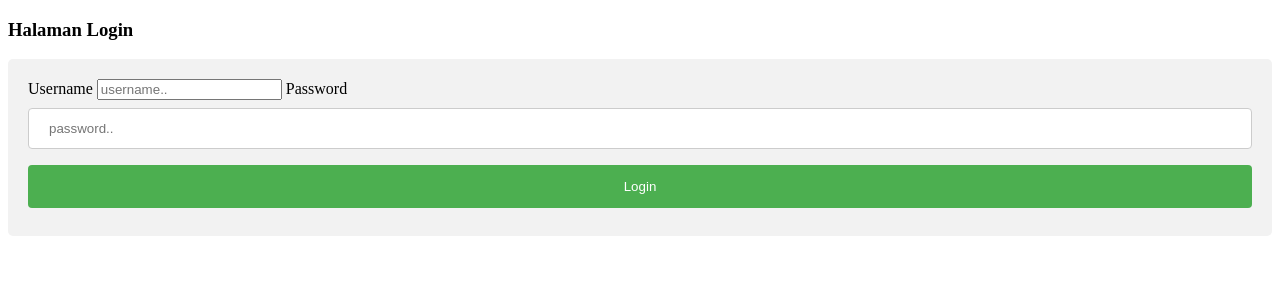
After one commit to bayupamungkss/latihan-crud, a CodeIgniter app: page /crud/login in a window 1280 px wide. The commit adds this page. Shown: the top 300 px of the page. Run offline with CodeIgniter, Linux system fonts and the light colour scheme.

Commit message:
first commit

```diff
--- a/application/config/autoload.php
+++ b/application/config/autoload.php
@@ -58,7 +58,7 @@ $autoload['packages'] = array();
 |
 |	$autoload['libraries'] = array('user_agent' => 'ua');
 */
-$autoload['libraries'] = array('database');
+$autoload['libraries'] = array('database','session');
 
 /*
 | -------------------------------------------------------------------
@@ -89,7 +89,7 @@ $autoload['drivers'] = array();
 |
 |	$autoload['helper'] = array('url', 'file');
 */
-$autoload['helper'] = array();
+$autoload['helper'] = array('form','url');
 
 /*
 | -------------------------------------------------------------------
--- a/application/controllers/kampus.php
+++ b/application/controllers/kampus.php
@@ -3,6 +3,11 @@ class Kampus extends CI_Controller{
 
     function __construct() {
         parent::__construct();
+
+    if($this->session->userdata('status') != "login"){
+        redirect(base_url("login"));
+    }
+
         $this->load->model ('m_data');
         $this->load->helper('url');
         $this->load->library('form_validation');
--- /dev/null
+++ b/application/controllers/login.php
@@ -0,0 +1,41 @@
+<?php
+
+class Login extends CI_Controller{
+
+    function __construct() {
+        parent::__construct();
+        $this->load->model ('m_data');
+    }
+    function index() {
+        $this->load->view('tampil_login');
+    }
+
+    function aksi_login(){
+        $username = $this->input->post('username');
+        $password = $this->input->post('password');
+        $where = array(
+            'username' => $username,
+            'password' => md5 ($password)
+            );
+        $cek = $this->m_data->cek_login("admin",$where)->num_rows();
+        if($cek > 0) {
+
+            $data_session = array(
+                'nama' => $username,
+                'status' => "login"
+                );
+
+            $this->session->set_userdata($data_session);
+
+            redirect(base_url("kampus"));
+
+        }else{
+            echo "<script language=\"javascript\">alert (\"Username atau Password Salah\");document.location=\"../login\"</script>";
+        }
+    }
+
+    function logout (){
+        $this->session->sess_destroy();
+        redirect(base_url('login'));
+    }
+}
--- a/application/models/m_data.php
+++ b/application/models/m_data.php
@@ -9,7 +9,7 @@ class M_data extends CI_Model {
     function tampil_data() {
         return $this->db->get('mahasiswa');
     }
-    function edit_data($where,$table) {
+    function edit_data ($where,$table) {
         return $this->db->get_where($table,$where);
     }
 
@@ -18,8 +18,14 @@ class M_data extends CI_Model {
         $this->db->update($table,$data);
     }
 
-    function hapus_data ($where,$table) {
+    function hapus_data($where,$table) {
         $this->db->where($where);
         $this->db->delete($table);
     }
+
+    function cek_login($table,$where) {
+        return $this->db->get_where ($table,$where);
+    }
 }
+
+?>
--- a/application/views/tampil_data.php
+++ b/application/views/tampil_data.php
@@ -35,5 +35,6 @@
         <?php } ?>
         </table>
         <center><?php echo anchor('kampus/tambah','<input type=button value=\'Tambah Data\'>'); ?></center>
+        <center><?php echo anchor('Login/logout','<input type=button value=\'Logout\'>'); ?></center>
         </body>
         </html>
--- /dev/null
+++ b/application/views/tampil_login.php
@@ -0,0 +1,50 @@
+<!DOCTYPE html>
+<html>
+<style>
+input [type=text],input[type=password], select {
+    width: 100%;
+    padding: 12px 20px;
+    margin: 8px 0;
+    display: inline-block;
+    border: 1px solid #CCC;
+    border-radius: 4px;
+    box-sizing: border-box;
+}
+
+input[type=submit] {
+    width: 100%;
+    background-color: #4CAF50;
+    color: white;
+    padding: 14px 20px;
+    margin: 8px 0;
+    border: none;
+    border-radius: 4px;
+    cursor: pointer;
+}
+
+input[type=submit]:hover {
+    bacground-color: #45a049;
+}
+div {
+    border-radius: 5px;
+    background-color: #f2f2f2;
+    padding: 20px;
+}
+</style>
+<body>
+<h3> Halaman Login</h3>
+
+<div>
+    <form action="<?php echo base_url('login/aksi_login'); ?>" method="post">
+        <label for="fname">Username</label>
+        <input type="text" id="frame" name="username" placeholder="username..">
+
+        <label for="lname">Password</label>
+        <input type="password" id="lname" name="password" placeholder="password..">
+
+     <input type="submit" value="Login">
+   </form>
+</div>
+
+</body>
+</html>
```
